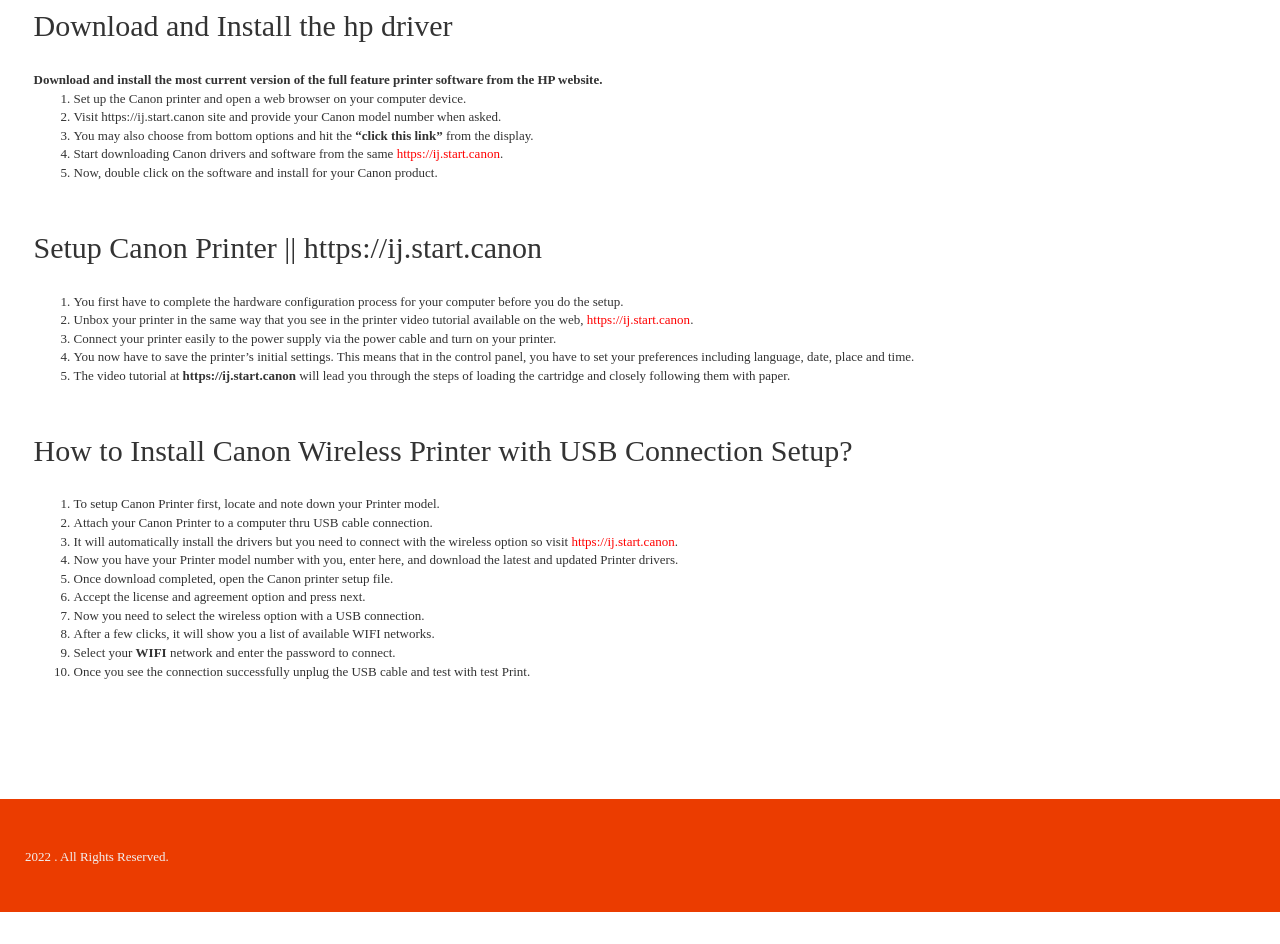
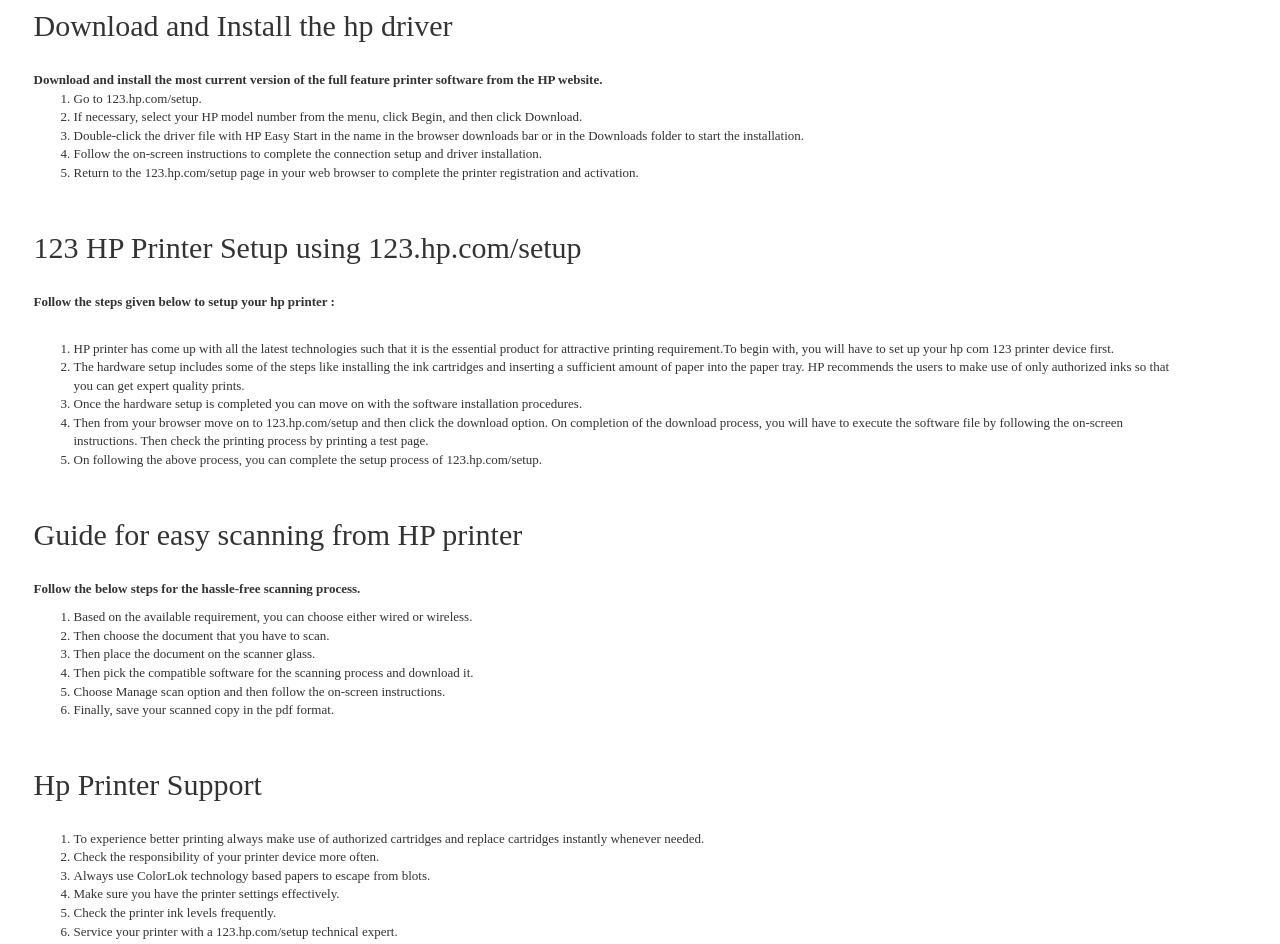
Before and after one commit to 123-hpcom-setup/123hpcomsetup, a plain HTML site: page source/_templates/index.html in a window 1280 px wide. Shown: the part 820-1764 px from the top of the page. Before the commit the page ends 1732 px from the top, so only its background shows below. Drawn offline with nearby package versions, Linux system fonts and the light colour scheme; files whose address does not match are found by name; a web font is replaced by a local one.

Commit message:
Update index.html

```diff
--- a/source/_templates/index.html
+++ b/source/_templates/index.html
@@ -402,36 +402,46 @@
       <strong>Download and install the most current version of the full feature printer software from the HP website.</strong>
       <br>
       <ol>
-      <li>Set up the Canon printer and open a web browser on your computer device.</li>
-      <li>Visit https://ij.start.canon site and provide your Canon model number when asked.</li>
-      <li>You may also choose from bottom options and hit the <strong>“click this link”</strong> from the display.</li>
-      <li>Start downloading Canon drivers and software from the same <a   style="color:red" href="https://httpsijstart-canon.readthedocs.io/">https://ij.start.canon</a>.</li>
-      <li>Now, double click on the software and install for your Canon product.</li>
+      <li>Go to 123.hp.com/setup.</li>
+      <li>If necessary, select your HP model number from the menu, click Begin, and then click Download.</li>
+      <li>Double-click the driver file with HP Easy Start in the name in the browser downloads bar or in the Downloads folder to start the installation.</li>
+      <li>Follow the on-screen instructions to complete the connection setup and driver installation.</li>
+      <li>Return to the 123.hp.com/setup page in your web browser to complete the printer registration and activation.</li>
       </ol>
       <br>
-      <h2>Setup Canon Printer || https://ij.start.canon</h2>
+      <h2>123 HP Printer Setup using 123.hp.com/setup</h2>
+      <br>
+      <p><strong>Follow the steps given below to setup your hp printer :</strong></p>
       <br>
       <ol>
-      <li>You first have to complete the hardware configuration process for your computer before you do the setup.</li>
-      <li>Unbox your printer in the same way that you see in the printer video tutorial available on the web, <a  style="color:red" href="https://httpsijstart-canon.readthedocs.io/">https://ij.start.canon</a>.</li>
-      <li>Connect your printer easily to the power supply via the power cable and turn on your printer.</li>
-      <li>You now have to save the printer’s initial settings. This means that in the control panel, you have to set your preferences including language, date, place and time.</li>
-      <li>The video tutorial at <strong>https://ij.start.canon</strong> will lead you through the steps of loading the cartridge and closely following them with paper.</li>
+      <li>HP printer has come up with all the latest technologies such that it is the essential product for attractive printing requirement.To begin with, you will have to set up your hp com 123 printer device first.</li>
+      <li>The hardware setup includes some of the steps like installing the ink cartridges and inserting a sufficient amount of paper into the paper tray. HP recommends the users to make use of only authorized inks so that you can get expert quality prints.</li>
+      <li>Once the hardware setup is completed you can move on with the software installation procedures.</li>
+      <li>Then from your browser move on to 123.hp.com/setup and then click the download option. On completion of the download process, you will have to execute the software file by following the on-screen instructions. Then check the printing process by printing a test page.</li>
+      <li>On following the above process, you can complete the setup process of 123.hp.com/setup.</li>
       </ol>
       <br>
-      <h2>How to Install Canon Wireless Printer with USB Connection Setup?</h2>
+      <h2>Guide for easy scanning from HP printer</h2>
+      <br>
+      <p><strong>Follow the below steps for the hassle-free scanning process.</strong></p>
+      <ol>
+      <li>Based on the available requirement, you can choose either wired or wireless.</li>
+      <li>Then choose the document that you have to scan.</li>
+      <li>Then place the document on the scanner glass.</li>
+      <li>Then pick the compatible software for the scanning process and download it.</li>
+      <li>Choose Manage scan option and then follow the on-screen instructions.</li>
+      <li>Finally, save your scanned copy in the pdf format.</li>
+      </ol>
+      <br>
+      <h2>Hp Printer Support</h2>
       <br>
       <ol>
-      <li>To setup Canon Printer first, locate and note down your Printer model.</li>
-      <li>Attach your Canon Printer to a computer thru USB cable connection.</li>
-      <li>It will automatically install the drivers but you need to connect with the wireless option so visit <a   style="color:red" href="https://httpsijstart-canon.readthedocs.io/">https://ij.start.canon</a>.</li>
-      <li>Now you have your Printer model number with you, enter here, and download the latest and updated Printer drivers.</li>
-      <li>Once download completed, open the Canon printer setup file.</li>
-      <li>Accept the license and agreement option and press next.</li>
-      <li>Now you need to select the wireless option with a USB connection.</li>
-      <li>After a few clicks, it will show you a list of available WIFI networks.</li>
-      <li>Select your <strong>WIFI</strong> network and enter the password to connect.</li>
-      <li>Once you see the connection successfully unplug the USB cable and test with test Print.</li>
+      <li>To experience better printing always make use of authorized cartridges and replace cartridges instantly whenever needed.</li>
+      <li>Check the responsibility of your printer device more often.</li>
+      <li>Always use ColorLok technology based papers to escape from blots.</li>
+      <li>Make sure you have the printer settings effectively.</li>
+      <li>Check the printer ink levels frequently.</li>
+      <li>Service your printer with a 123.hp.com/setup technical expert.</li>
       </ol>
       <br>
 
```
